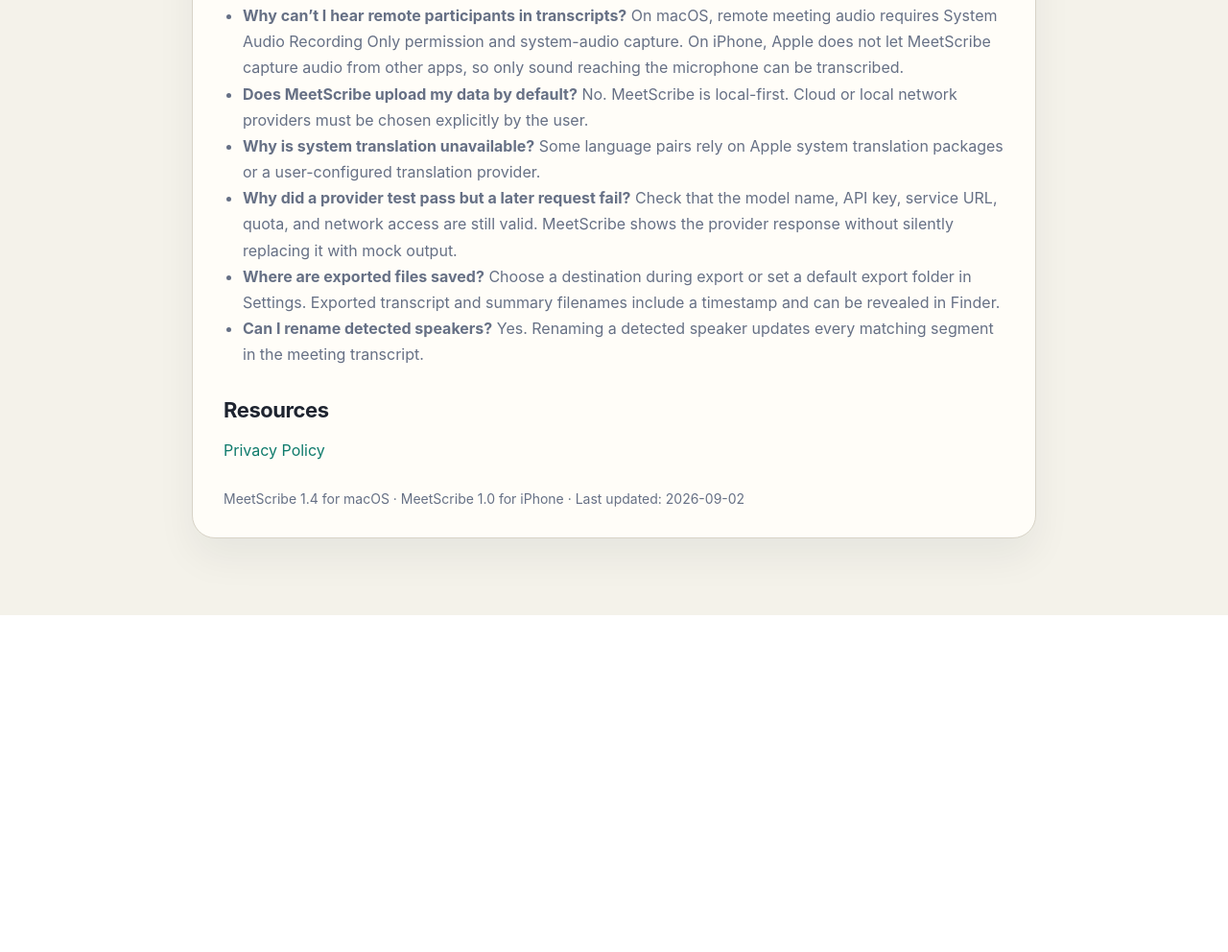
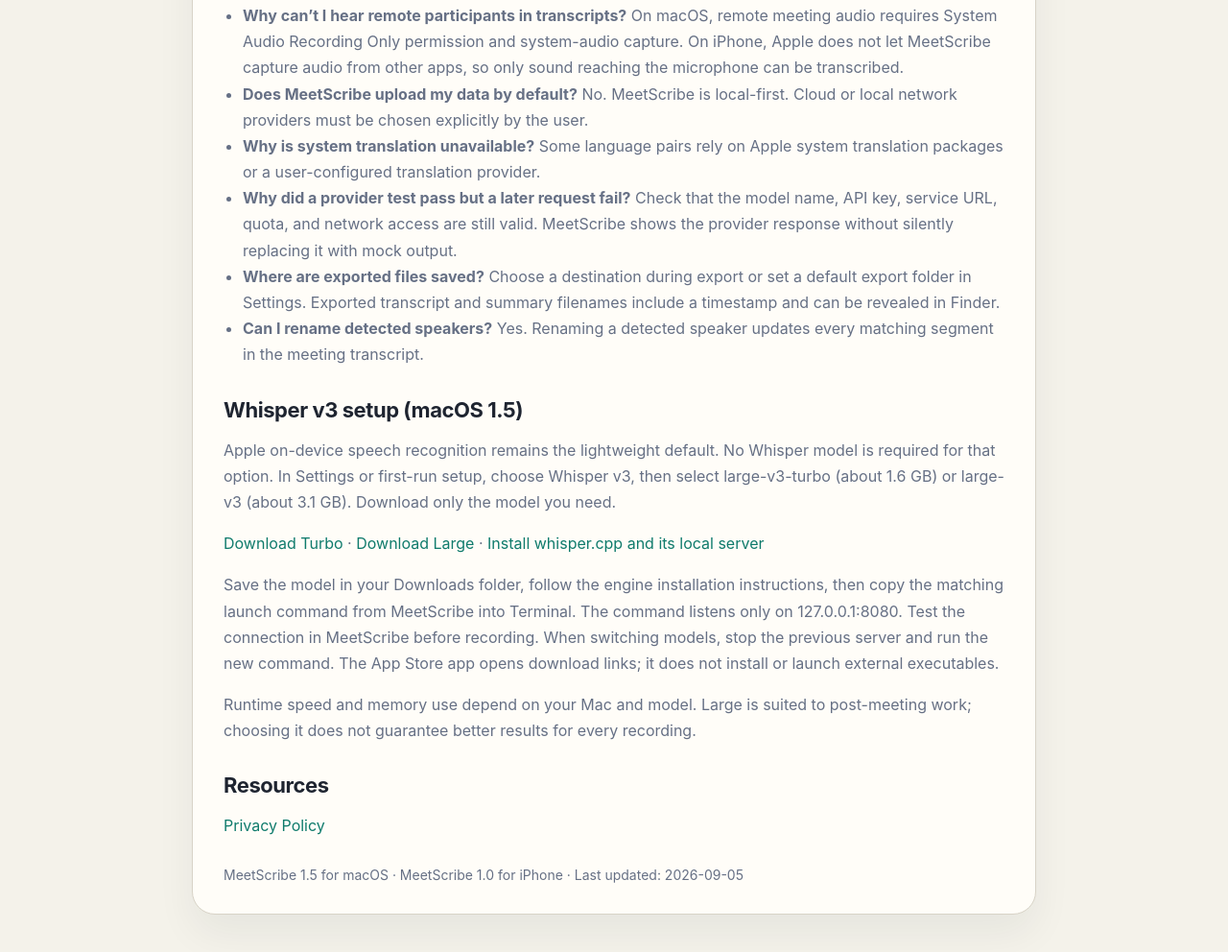
Before and after one commit to forrestinfo/meetscribe-support, a plain HTML site: page index.html in a window 1280 px wide. Shown: the part 954-1946 px from the top of the page at 96% size. Before the commit the page ends 1595 px from the top, so only its background shows below. Drawn offline with Linux system fonts and the light colour scheme.

Commit message:
Document Whisper v3 model downloads for macOS 1.5

```diff
--- a/index.html
+++ b/index.html
@@ -112,7 +112,7 @@
     <main id="main-content" class="hero">
       <div class="eyebrow">MeetScribe Support</div>
       <h1>MeetScribe</h1>
-      <p>MeetScribe 1.4 for macOS is a local-first multilingual meeting transcription app with live captions, translation, and structured meeting notes. MeetScribe for iPhone brings the same local-first workflow to microphone-based meetings.</p>
+      <p>MeetScribe 1.5 for macOS is a local-first multilingual meeting transcription app with live captions, translation, and structured meeting notes. MeetScribe for iPhone brings the same local-first workflow to microphone-based meetings.</p>
 
       <div class="grid">
         <article class="card">
@@ -144,10 +144,16 @@
         <li><strong>Can I rename detected speakers?</strong> Yes. Renaming a detected speaker updates every matching segment in the meeting transcript.</li>
       </ul>
 
+      <h2>Whisper v3 setup (macOS 1.5)</h2>
+      <p>Apple on-device speech recognition remains the lightweight default. No Whisper model is required for that option. In Settings or first-run setup, choose Whisper v3, then select large-v3-turbo (about 1.6 GB) or large-v3 (about 3.1 GB). Download only the model you need.</p>
+      <p><a href="https://huggingface.co/ggerganov/whisper.cpp/resolve/main/ggml-large-v3-turbo.bin?download=true">Download Turbo</a> · <a href="https://huggingface.co/ggerganov/whisper.cpp/resolve/main/ggml-large-v3.bin?download=true">Download Large</a> · <a href="https://github.com/ggml-org/whisper.cpp/tree/master/examples/server">Install whisper.cpp and its local server</a></p>
+      <p>Save the model in your Downloads folder, follow the engine installation instructions, then copy the matching launch command from MeetScribe into Terminal. The command listens only on 127.0.0.1:8080. Test the connection in MeetScribe before recording. When switching models, stop the previous server and run the new command. The App Store app opens download links; it does not install or launch external executables.</p>
+      <p>Runtime speed and memory use depend on your Mac and model. Large is suited to post-meeting work; choosing it does not guarantee better results for every recording.</p>
+
       <h2>Resources</h2>
       <p><a href="./privacy.html">Privacy Policy</a></p>
 
-      <footer>MeetScribe 1.4 for macOS · MeetScribe 1.0 for iPhone · Last updated: 2026-09-02</footer>
+      <footer>MeetScribe 1.5 for macOS · MeetScribe 1.0 for iPhone · Last updated: 2026-09-05</footer>
     </main>
   </div>
 </body>
```
